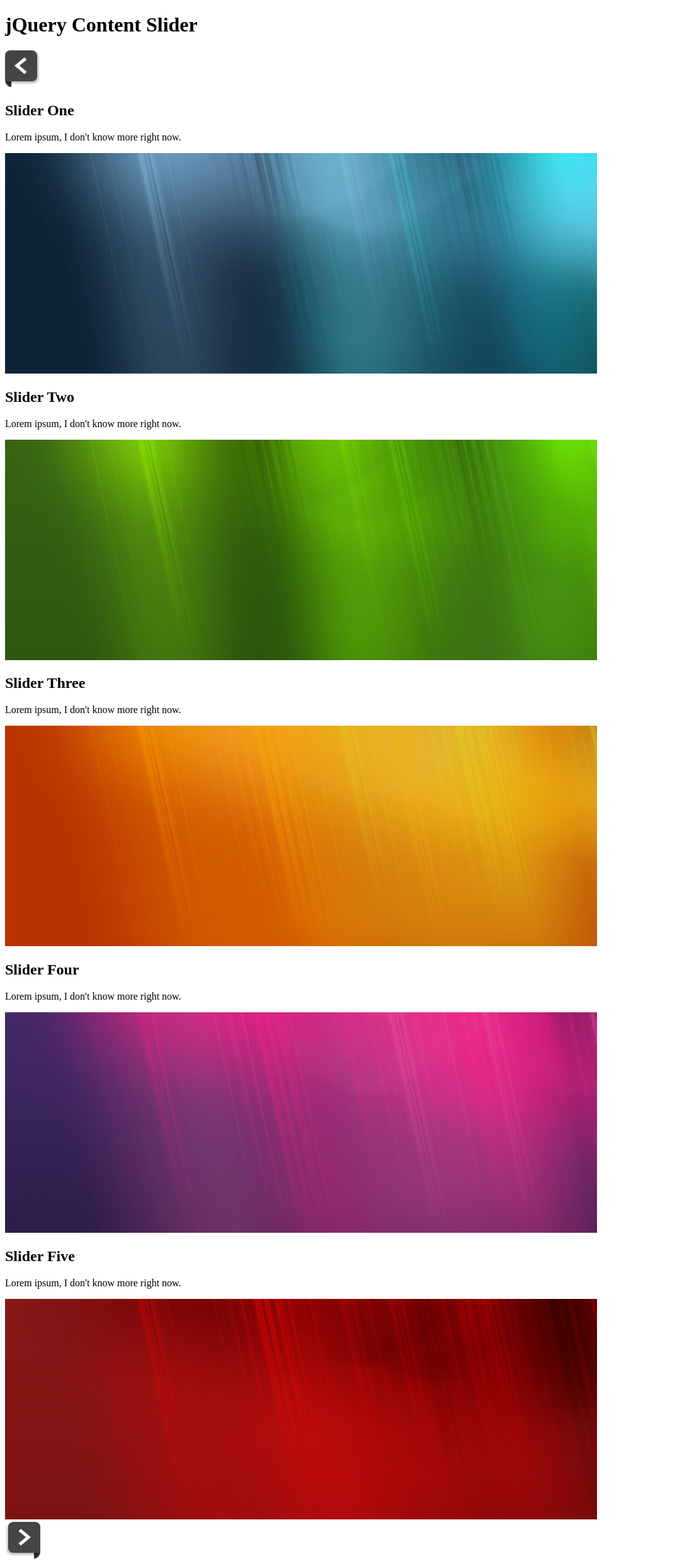
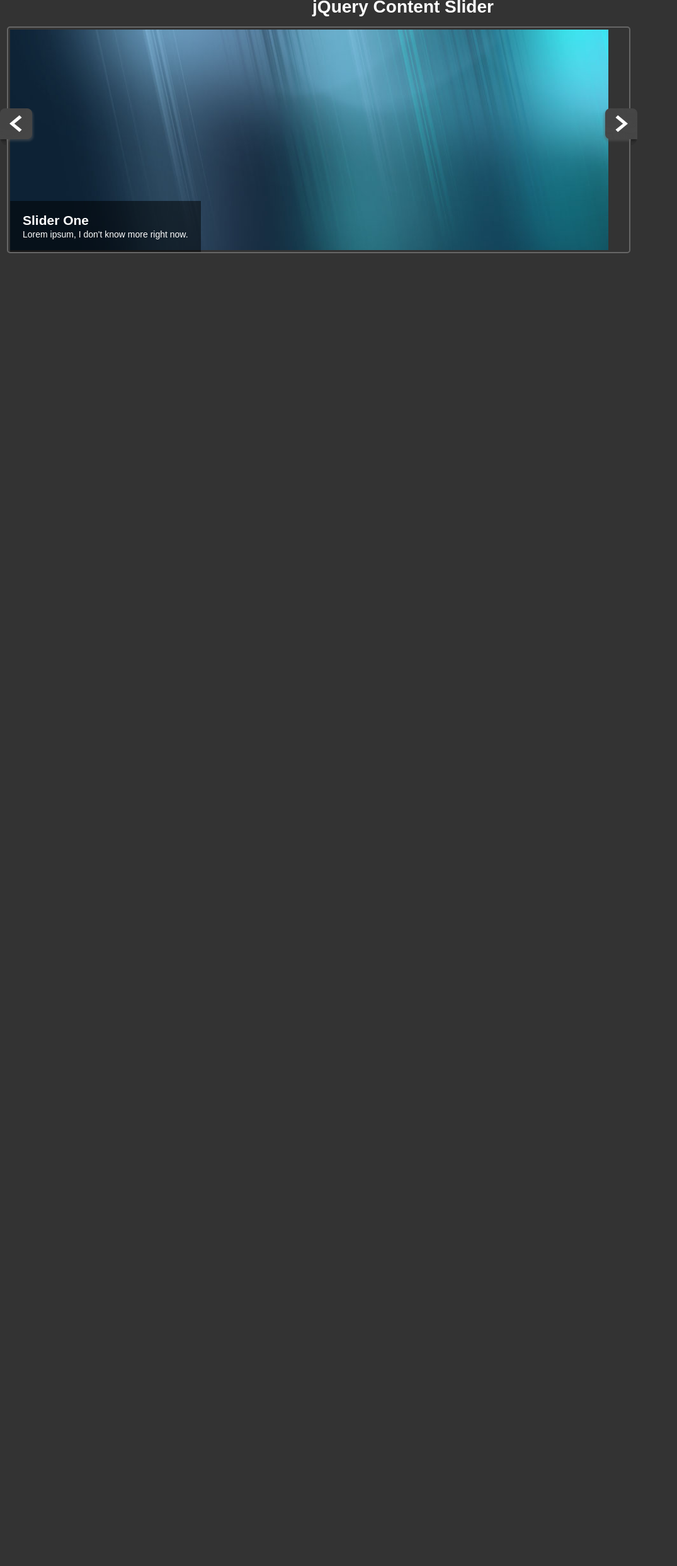
Before and after one commit to brijrajgohil/FrontEndProjects, a PHP site: page / in a window 1280 px wide. Shown: the whole page at 63% size, without its empty margins (0-1075 px from the left). After the commit the page ends 402 px from the top, so only its background shows below. Run offline with PHP 8.4, Linux system fonts and the light colour scheme.

Commit message:
Complete Project 2

```diff
--- a/jQueryContentSlider/css/style.css
+++ b/jQueryContentSlider/css/style.css
@@ -10,3 +10,64 @@ body {
     background: #333;
     line-height: 1.6em;
 }
+
+a {
+    color: #ffffff;
+    text-decoration: none;
+}
+
+h1 {
+    text-align: center;
+    margin-bottom: 20px;
+}
+
+#container {
+    width: 980px;
+    margin: 40px auto;
+    overflow: hidden;
+}
+
+#slider {
+    width: 980px;
+    height: 350px;
+    position: relative;
+    overflow: hidden;
+    float: left;
+    padding: 3px;
+    border: #666 solid 2px;
+    border-radius: 5px;
+}
+
+#slider img {
+    width: 950px;
+    height: 350px;
+}
+
+.slide {
+    position: absolute;
+}
+
+.slide-copy {
+    position: absolute;
+    bottom: 0;
+    left: 0;
+    padding: 20px;
+    background: #7f7f7f;
+    background: rgba(0, 0, 0, 0.5);
+}
+
+#prev, #next {
+    float: left;
+    margin-top: 130px;
+    cursor: pointer;
+    position: relative;
+    z-index: 100;
+}
+
+#prev {
+    margin-right: -45px;
+}
+
+#next {
+    margin-left: -45px;
+}
--- a/jQueryContentSlider/index.html
+++ b/jQueryContentSlider/index.html
@@ -4,52 +4,53 @@
     <meta charset="UTF-8">
     <title>jQuery Slider</title>
     <script src="https://ajax.googleapis.com/ajax/libs/jquery/1.12.4/jquery.min.js"></script>
-    <link ref="text/css" href="css/style.css">
+    <link rel="stylesheet" type="text/css" href="css/style.css">
+    <script src="js/script.js"></script>
 </head>
 <body>
     <div class="container">
         <header>
             <h1>jQuery Content Slider</h1>
         </header>
-        <img src="img/arrow-left.png" alt="previous">
+        <img src="img/arrow-left.png" alt="previous" id="prev">
         <div id="slider">
-            <div class="slide active">
+            <div class="slide">
                 <div class="slide-copy">
-                    <h2>Slider One</h2>
+                    <h2 class="test">Slider One</h2>
                     <p>Lorem ipsum, I don't know more right now.</p>
                 </div>
                 <img src="img/slide1.jpg">
             </div>
             <div class="slide">
                 <div class="slide-copy">
-                    <h2>Slider Two</h2>
+                    <h2 class="test">Slider Two</h2>
                     <p>Lorem ipsum, I don't know more right now.</p>
                 </div>
                 <img src="img/slide2.jpg">
             </div>
             <div class="slide">
                 <div class="slide-copy">
-                    <h2>Slider Three</h2>
+                    <h2 class="test">Slider Three</h2>
                     <p>Lorem ipsum, I don't know more right now.</p>
                 </div>
                 <img src="img/slide3.jpg">
             </div>
             <div class="slide">
                 <div class="slide-copy">
-                    <h2>Slider Four</h2>
+                    <h2 class="test">Slider Four</h2>
                     <p>Lorem ipsum, I don't know more right now.</p>
                 </div>
                 <img src="img/slide4.jpg">
             </div>
             <div class="slide">
                 <div class="slide-copy">
-                    <h2>Slider Five</h2>
+                    <h2 class="test">Slider Five</h2>
                     <p>Lorem ipsum, I don't know more right now.</p>
                 </div>
                 <img src="img/slide5.jpg">
             </div>
         </div>
-        <img src="img/arrow-right.png" alt="next">
+        <img src="img/arrow-right.png" alt="next" id="next">
     </div>
 </body>
 </html>
```
Also changed, not shown: jQueryContentSlider/js/script.js (+55 -0 lines).
